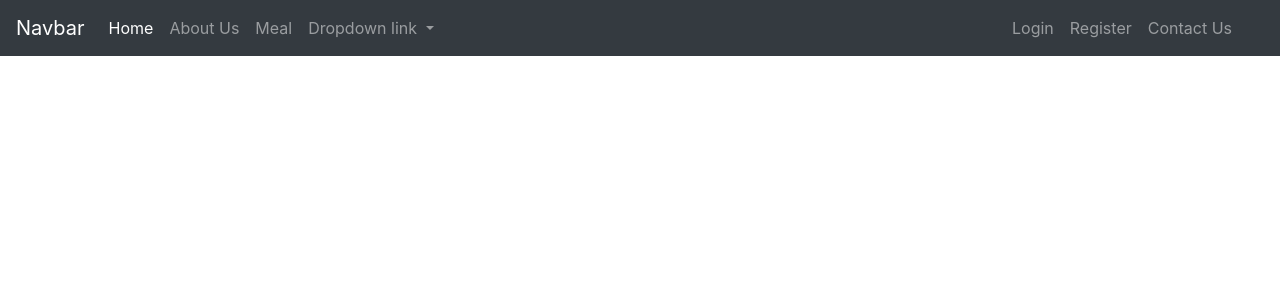
After one commit to ac-arpan/Mess-Management, a Flask app: template templates/layout.html in a window 1280 px wide. The commit adds this page. Shown: the top 300 px of the page. Run offline with Flask 2, Linux system fonts and the light colour scheme; the template is opened without the code that fills it, so the values that code supplies are empty; some libraries are stand-ins or nearby versions.

Commit message:
Added layout.html,added navbar and simple typing effect in index

```diff
--- /dev/null
+++ b/templates/layout.html
@@ -0,0 +1,74 @@
+<!doctype html>
+<html lang="en">
+  <head>
+    <!-- Required meta tags -->
+    <meta charset="utf-8">
+    <meta name="viewport" content="width=device-width, initial-scale=1, shrink-to-fit=no">
+
+    <!-- Bootstrap CSS -->
+    <link rel="stylesheet" href="https://stackpath.bootstrapcdn.com/bootstrap/4.4.1/css/bootstrap.min.css" integrity="sha384-Vkoo8x4CGsO3+Hhxv8T/Q5PaXtkKtu6ug5TOeNV6gBiFeWPGFN9MuhOf23Q9Ifjh" crossorigin="anonymous">
+
+    <title>Layout</title>
+    <!--custom css -->
+    {% block css %} {% endblock %}
+  </head>
+
+  <body>
+
+    <nav class="navbar navbar-expand-lg navbar-dark bg-dark">
+        <a class="navbar-brand" href="/">Navbar</a>
+        <button class="navbar-toggler" type="button" data-toggle="collapse" data-target="#navbarNavDropdown" aria-controls="navbarNavDropdown" aria-expanded="false" aria-label="Toggle navigation">
+          <span class="navbar-toggler-icon"></span>
+        </button>
+        <div class="collapse navbar-collapse" id="navbarNavDropdown">
+          <ul class="navbar-nav">
+            <li class="nav-item active">
+              <a class="nav-link" href="/">Home<span class="sr-only">(current)</span></a>
+            </li>
+            <li class="nav-item">
+              <a class="nav-link" href="/about">About Us</a>
+            </li>
+            <li class="nav-item">
+              <a class="nav-link" href="#">Meal</a>
+            </li>
+            <li class="nav-item dropdown">
+              <a class="nav-link dropdown-toggle" href="#" id="navbarDropdownMenuLink" role="button" data-toggle="dropdown" aria-haspopup="true" aria-expanded="false">
+                Dropdown link
+              </a>
+              <div class="dropdown-menu" aria-labelledby="navbarDropdownMenuLink">
+                <a class="dropdown-item" href="#">Weekly Meal Schedule</a>
+                <a class="dropdown-item" href="#">Another action</a>
+                <a class="dropdown-item" href="#">Something else here</a>
+              </div>
+            </li>
+          </ul>
+          <ul class="navbar-nav ml-auto mr-4">
+
+            <li class="nav-item">
+                <a class="nav-link" href="#">Login</a>
+              </li>
+              <li class="nav-item">
+                <a class="nav-link" href="#">Register</a>
+              </li>
+              <li class="nav-item">
+                <a class="nav-link" href="#">Contact Us</a>
+              </li>
+          </ul>
+        </div>
+      </nav>
+
+      <div class="container mt-4">
+
+      {% block body %}
+
+      {% endblock %}
+        </div>
+    <!-- Optional JavaScript -->
+    <!-- jQuery first, then Popper.js, then Bootstrap JS -->
+    <script src="https://code.jquery.com/jquery-3.4.1.slim.min.js" integrity="sha384-J6qa4849blE2+poT4WnyKhv5vZF5SrPo0iEjwBvKU7imGFAV0wwj1yYfoRSJoZ+n" crossorigin="anonymous"></script>
+    <script src="https://cdn.jsdelivr.net/npm/popper.js@1.16.0/dist/umd/popper.min.js" integrity="sha384-Q6E9RHvbIyZFJoft+2mJbHaEWldlvI9IOYy5n3zV9zzTtmI3UksdQRVvoxMfooAo" crossorigin="anonymous"></script>
+    <script src="https://stackpath.bootstrapcdn.com/bootstrap/4.4.1/js/bootstrap.min.js" integrity="sha384-wfSDF2E50Y2D1uUdj0O3uMBJnjuUD4Ih7YwaYd1iqfktj0Uod8GCExl3Og8ifwB6" crossorigin="anonymous"></script>
+    <!--custom javascript-->
+    {% block js %} {% endblock %}
+  </body>
+</html>
```
Also changed, not shown: templates/about.html (+5 -12 lines), templates/index.html (+119 -12 lines).
